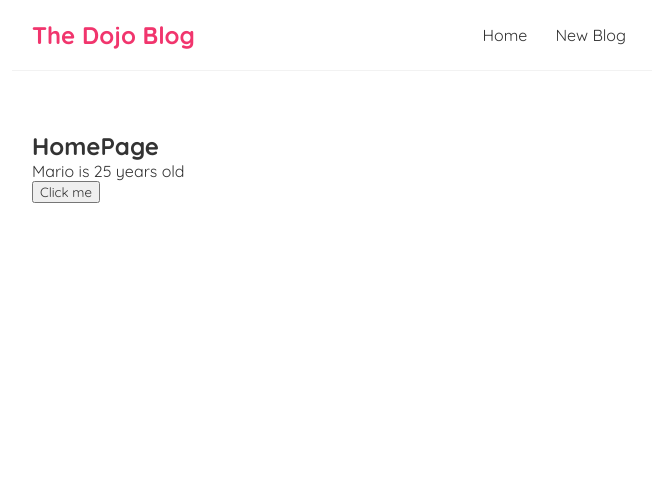
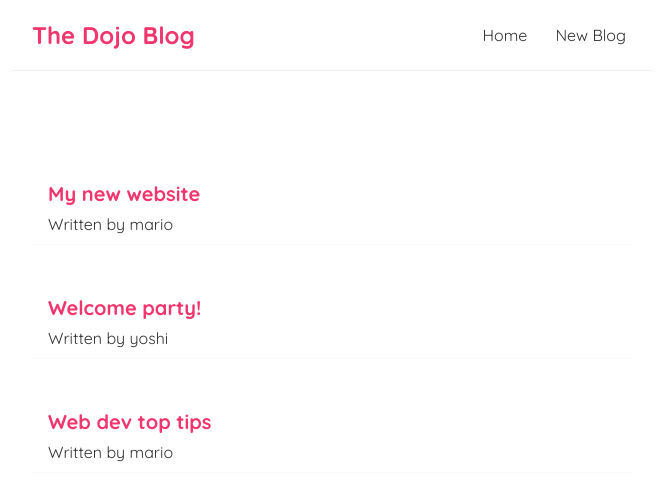
Before and after one commit to BaptisteHardelin/dojo-blog, a React (Create React App) app: page / in a window 1280 px wide. Shown: the top 500 px of the page, without its empty margins (308-964 px from the left). Built offline with nearby package versions, Linux system fonts and the light colour scheme.

Commit message:
Add blogs

```diff
--- a/src/components/Home.js
+++ b/src/components/Home.js
@@ -1,23 +1,25 @@
 import { useState } from "react";
 
 const Home = () => {
-  const [name, setName] = useState("Mario");
-  const [age, setAge] = useState(25);
-
-  const handleClick = () => {
-    setName("Luigi");
-    setAge(30);
-  };
+  const [blogs, setBlogs] = useState([
+    { title: "My new website", body: "lorem ipsum...", author: "mario", id: 1 },
+    { title: "Welcome party!", body: "lorem ipsum...", author: "yoshi", id: 2 },
+    {
+      title: "Web dev top tips",
+      body: "lorem ipsum...",
+      author: "mario",
+      id: 3,
+    },
+  ]);
 
   return (
     <div className="home">
-      <h2>HomePage</h2>
-
-      <p>
-        {name} is {age} years old
-      </p>
-
-      <button onClick={handleClick}>Click me</button>
+      {blogs.map((blog) => (
+        <div className="blog-preview" key={blog.id}>
+          <h2>{blog.title}</h2>
+          <p>Written by {blog.author}</p>
+        </div>
+      ))}
     </div>
   );
 };
--- a/src/styles/index.css
+++ b/src/styles/index.css
@@ -39,3 +39,19 @@
   margin: 40px auto;
   padding: 20px;
 }
+
+.blog-preview {
+  padding: 10px 16px;
+  margin: 40px auto;
+  border-bottom: 1px solid #fafafa;
+}
+
+.blog-preview:hover {
+  box-shadow: 1px 3px 5px rgba(0, 0, 0, 1);
+}
+
+.blog-preview h2 {
+  font-size: 20px;
+  color: #f1356d;
+  margin-bottom: 8px;
+}
```
